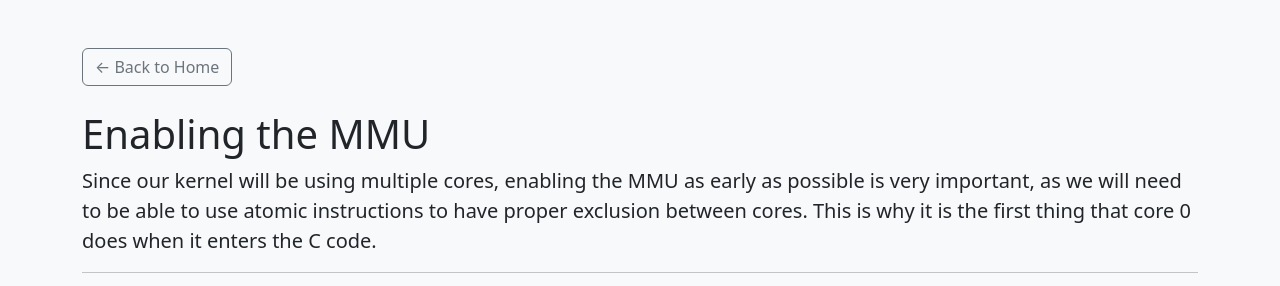
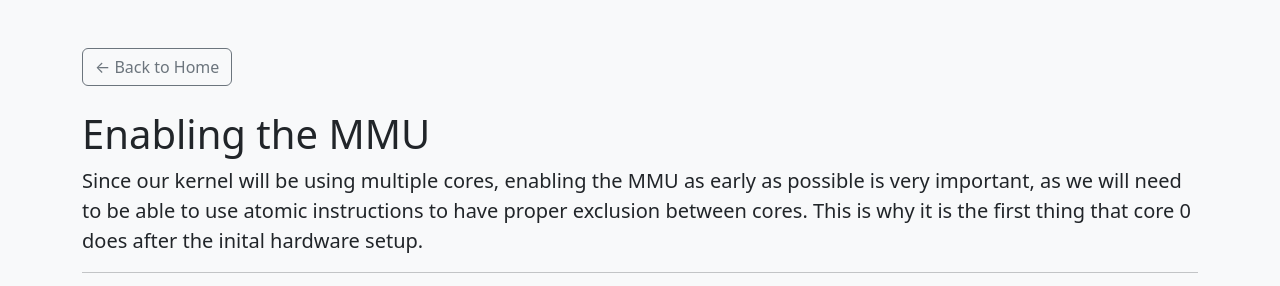
Before and after one commit to DiegoWearden/bare-metal-rpi3b-blog, a plain HTML site: page mmu.html in a window 1280 px wide. Shown: the top 286 px of the page. Drawn offline with nearby package versions, Linux system fonts and the light colour scheme.

```diff
--- a/mmu.html
+++ b/mmu.html
@@ -11,7 +11,7 @@
     <a href="index.html" class="btn btn-outline-secondary mb-4">← Back to Home</a>
     <h1>Enabling the MMU</h1>
     <p class="lead">
-        Since our kernel will be using multiple cores, enabling the MMU as early as possible is very important, as we will need to be able to use atomic instructions to have proper exclusion between cores. This is why it is the first thing that core 0 does when it enters the C code.
+        Since our kernel will be using multiple cores, enabling the MMU as early as possible is very important, as we will need to be able to use atomic instructions to have proper exclusion between cores. This is why it is the first thing that core 0 does after the inital hardware setup.
     </p>
     <hr>
 
```
